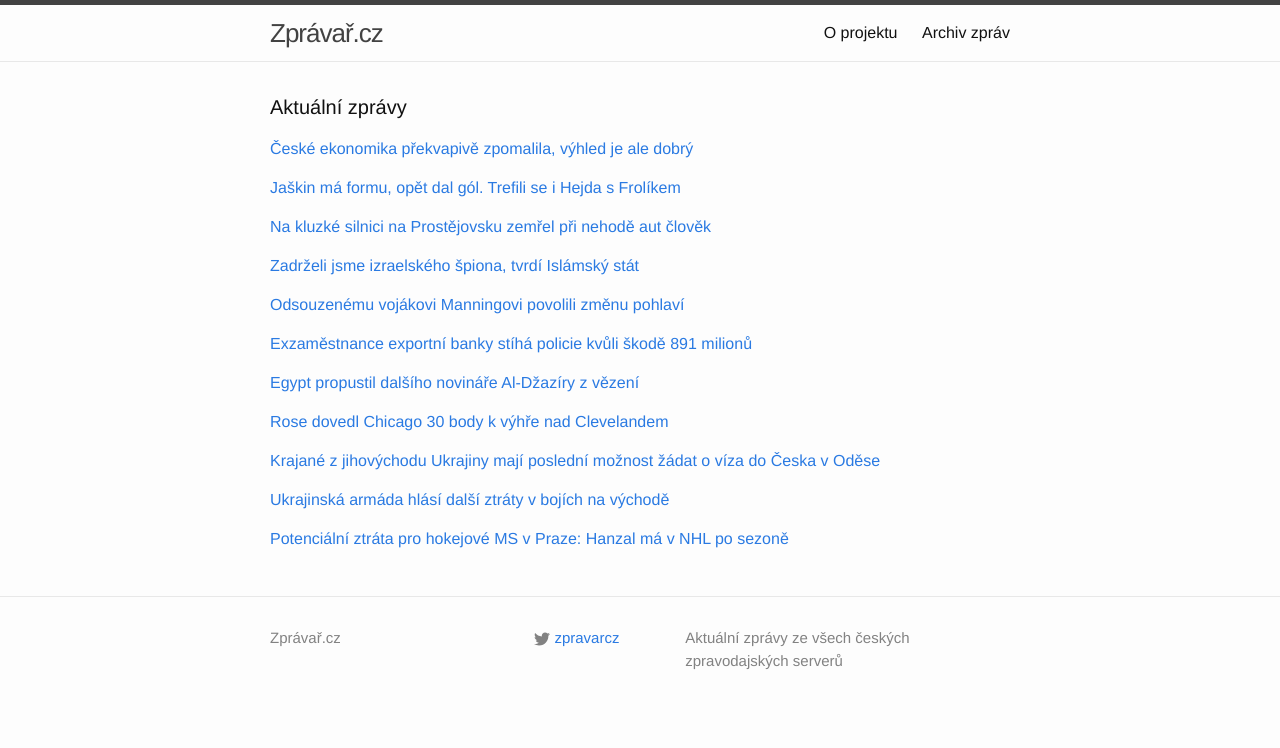
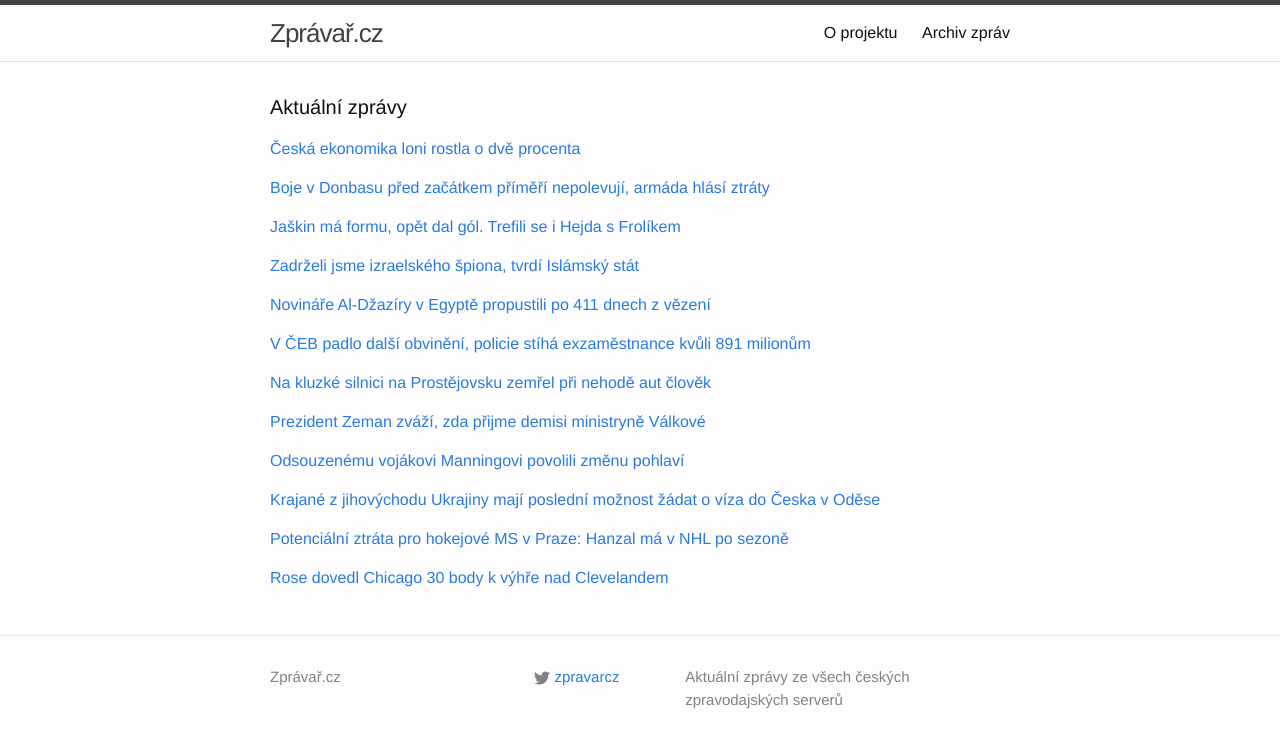
Before and after one commit to adliska/zpravar, a Jekyll site: the page built from index.html, in a window 1280 px wide. Shown: the top 748 px of the page. Built offline with Jekyll 4.4.1, drawn with Linux system fonts in a browser that asks for light colours; some of the changed lines change nothing that is shown.

Commit message:
zpravar news update

```diff
--- a/index.html
+++ b/index.html
@@ -5,9 +5,13 @@ layout: default
 <div class="home">
     <h1 class="page-heading">Aktuální zprávy</h1>
 
-<p><a href="javascript:;" onclick="toggle_visibility('zpravy0')">České ekonomika překvapivě zpomalila, výhled je ale dobrý</a></p>
+<p><a href="javascript:;" onclick="toggle_visibility('zpravy0')">Česká ekonomika loni rostla o dvě procenta</a></p>
 <div id="zpravy0" style="display:none">
 <ul>
+<li><a href=http://www.denik.cz/ekonomika/ceska-ekonomika-loni-rostla-o-dve-procenta-20150213.html>Česká ekonomika loni rostla o dvě procenta - www.denik.cz</a></li>
+<li><a href=http://www.novinky.cz/ekonomika/361575-cesko-se-dostalo-z-recese-ekonomika-loni-rostla-o-dve-procenta.html>Česko se dostalo z recese, ekonomika loni rostla o dvě procenta - www.novinky.cz</a></li>
+<li><a href=http://zpravy.e15.cz/zahranicni/ekonomika/slovensky-hdp-poskocil-o-0-6-procenta-prekonal-ocekavani-1162626>Slovenský HDP poskočil o 0,6 procenta, překonal očekávání - zpravy.e15.cz</a></li>
+<li><a href=http://www.financninoviny.cz/zpravodajstvi/zpravy/slovenska-ekonomika-ve-4-ctvrtleti-udrzela-tempo-rustu/1180886>Slovenská ekonomika ve 4. čtvrtletí udržela tempo růstu - www.financninoviny.cz</a></li>
 <li><a href=http://zpravy.aktualne.cz/ekonomika/ceske-ekonomika-prekvapive-zpomalila-vyhled-je-ale-dobry/r~aaa52fa0b35a11e490f70025900fea04/>České ekonomika překvapivě zpomalila, výhled je ale dobrý - zpravy.aktualne.cz</a></li>
 <li><a href=http://ekonomika.idnes.cz/ceska-ekonomika-loni-rostla-o-2-procenta-fcl-/ekonomika.aspx?c=A150213_091412_ekonomika_fih>Česká ekonomika loni rostla o dvě procenta. Čekalo se víc - ekonomika.idnes.cz</a></li>
 <li><a href=http://www.rozhlas.cz/_zprava/ceska-ekonomika-loni-rostla-o-2-procentave-ctvrtem-ctvrtleti-o-13--1455140>Česká ekonomika loni rostla o 2 procenta,ve čtvrtém čtvrtletí o 1,3  - www.rozhlas.cz</a></li>
@@ -17,8 +21,19 @@ layout: default
 <li><a href=http://byznys.ihned.cz/c1-63531590-nemecka-ekonomika-roste-ve-ctvrtem-ctvrtleti-se-zvedla-o-0-6-procent>Německá ekonomika roste, ve čtvrtém čtvrtletí se zvedla o 0,6 procent - byznys.ihned.cz</a></li>
 <li><a href=http://www.financninoviny.cz/zpravodajstvi/zpravy/csu-dnes-zverejni-udaje-o-hdp-za-rok-2014-ceka-se-rust-o-2-3-/1180817>ČSÚ dnes zveřejní údaje o HDP za rok 2014, čeká se růst o 2,3 % - www.financninoviny.cz</a></li>
 </ul>
-</div><p><a href="javascript:;" onclick="toggle_visibility('zpravy1')">Jaškin má formu, opět dal gól. Trefili se i Hejda s Frolíkem</a></p>
+</div><p><a href="javascript:;" onclick="toggle_visibility('zpravy1')">Boje v Donbasu před začátkem příměří nepolevují, armáda hlásí ztráty</a></p>
 <div id="zpravy1" style="display:none">
+<ul>
+<li><a href=http://zpravy.e15.cz/zahranicni/udalosti/boje-v-donbasu-pred-zacatkem-primeri-nepolevuji-armada-hlasi-ztraty-1162630>Boje v Donbasu před začátkem příměří nepolevují, armáda hlásí ztráty - zpravy.e15.cz</a></li>
+<li><a href=http://www.ceskatelevize.cz/ct24/svet/301550-strelba-u-debalceve-ani-v-noci-neutichla-hlaseny-dalsi-obeti/>Střelba u Debalceve ani v noci neutichla, hlášeny další obětí - www.ceskatelevize.cz</a></li>
+<li><a href=http://echo24.cz/a/ikMwC>Ostřelování a mrtví. Ukrajinská armáda hlásí další ztráty - echo24.cz</a></li>
+<li><a href=http://www.tyden.cz/rubriky/zahranici/rusko-a-okoli/ukrajina-vyhlizi-primeri-hlaseni-dalsi-mrtvi-vojaci-a-civiliste_333314.html>Ukrajina vyhlíží příměří. Hlášeni další mrtví vojáci a civilisté - www.tyden.cz</a></li>
+<li><a href=http://www.ceskenoviny.cz/zpravy/zpravy/ukrajinska-armada-hlasi-dalsi-ztraty-v-bojich-na-vychode/1180879>Ukrajinská armáda hlásí další ztráty v bojích na východě - www.ceskenoviny.cz</a></li>
+<li><a href=http://www.tyden.cz/rubriky/zahranici/rusko-a-okoli/ukrajina-vyhlizi-primeri-armada-hlasi-nove-obeti-na-zivotech_333314.html>Ukrajina vyhlíží příměří. Armáda hlásí nové oběti na životech - www.tyden.cz</a></li>
+<li><a href=http://www.lidovky.cz/ukrajina-ceka-na-primeri-vojaci-v-donbasu-dal-umiraji-pc1-/zpravy-svet.aspx?c=A150213_090920_ln_zahranici_rof>Ukrajina čeká na příměří. Vojáci v Donbasu dál umírají   - www.lidovky.cz</a></li>
+</ul>
+</div><p><a href="javascript:;" onclick="toggle_visibility('zpravy2')">Jaškin má formu, opět dal gól. Trefili se i Hejda s Frolíkem</a></p>
+<div id="zpravy2" style="display:none">
 <ul>
 <li><a href=http://www.tyden.cz/rubriky/sport/hokej/nhl/jaskin-ma-formu-opet-dal-gol-trefili-se-i-hejda-s-frolikem_333320.html>Jaškin má formu, opět dal gól. Trefili se i Hejda s Frolíkem - www.tyden.cz</a></li>
 <li><a href=http://www.rozhlas.cz/_zprava/jaskin-skoroval-v-nhl-podruhe-v-rade-trefili-se-i-hejda-s-frolikem--1455095>Jaškin skóroval v NHL podruhé v řadě, trefili se i Hejda s Frolíkem - www.rozhlas.cz</a></li>
@@ -26,15 +41,6 @@ layout: default
 <li><a href=http://hokej.idnes.cz/jaskin-potvrdil-golovou-formu-dzz-/nhl.aspx?c=A150213_070535_nhl_Mkr>Jaškin potvrdil gólovou formu, mezi střelci byli i Frolík a Hejda - hokej.idnes.cz</a></li>
 <li><a href=http://www.sportovninoviny.cz/zpravy/jaskin-znovu-skoroval-trefili-se-i-hejda-a-frolik/1180834>Jaškin znovu skóroval, trefili se i Hejda a Frolík - www.sportovninoviny.cz</a></li>
 <li><a href=http://sport.aktualne.cz/jaskinovi-to-pali-dalsim-golem-pomohl-zdolat-tampu/r~ccc4ad48b34311e4b98c002590604f2e/>Jaškinovi to pálí! Dalším gólem pomohl zdolat Tampu - sport.aktualne.cz</a></li>
-</ul>
-</div><p><a href="javascript:;" onclick="toggle_visibility('zpravy2')">Na kluzké silnici na Prostějovsku zemřel při nehodě aut člověk</a></p>
-<div id="zpravy2" style="display:none">
-<ul>
-<li><a href=http://www.ceskatelevize.cz/ct24/regiony/301541-na-kluzke-silnici-na-prostejovsku-zemrel-pri-nehode-aut-clovek/>Na kluzké silnici na Prostějovsku zemřel při nehodě aut člověk - www.ceskatelevize.cz</a></li>
-<li><a href=http://olomouc.idnes.cz/u-nemcic-nad-hanou-bouralo-na-kluzke-silnici-nekolik-aut-jeden-clovek-zemrel-1bt-/olomouc-zpravy.aspx?c=A150213_082541_olomouc-zpravy_jpl>U Němčic nad Hanou bouralo na ledu několik aut, jeden člověk zemřel - olomouc.idnes.cz</a></li>
-<li><a href=http://zpravy.aktualne.cz/regiony/olomoucky/na-prostejovsku-havarovalo-nekolik-aut-jeden-clovek-zemrel/r~3b6e187eb35311e4bdad0025900fea04/>Na Prostějovsku havarovalo několik aut, jeden člověk zemřel - zpravy.aktualne.cz</a></li>
-<li><a href=http://www.ceskenoviny.cz/zpravy/zpravy/na-prostejovsku-havarovalo-nekolik-aut-jeden-clovek-zemrel/1180857>Na Prostějovsku havarovalo několik aut, jeden člověk zemřel - www.ceskenoviny.cz</a></li>
-<li><a href=http://www.novinky.cz/krimi/361569-na-prostejovsku-se-srazilo-pet-aut-jeden-mrtvy.html>Na Prostějovsku se srazilo pět aut, jeden mrtvý - www.novinky.cz</a></li>
 </ul>
 </div><p><a href="javascript:;" onclick="toggle_visibility('zpravy3')">Zadrželi jsme izraelského špiona, tvrdí Islámský stát</a></p>
 <div id="zpravy3" style="display:none">
@@ -45,49 +51,56 @@ layout: default
 <li><a href=http://www.novinky.cz/zahranicni/blizky-a-stredni-vychod/361566-islamsky-stat-tvrdi-ze-ma-izraelskeho-spiona.html>Islámský stát tvrdí, že má izraelského špióna - www.novinky.cz</a></li>
 <li><a href=http://www.ceskenoviny.cz/zpravy/zpravy/bojovnici-islamskeho-statu-udajne-zadrzeli-izraelskeho-spiona/1180810>Bojovníci Islámského státu údajně zadrželi izraelského špióna - www.ceskenoviny.cz</a></li>
 </ul>
-</div><p><a href="javascript:;" onclick="toggle_visibility('zpravy4')">Odsouzenému vojákovi Manningovi povolili změnu pohlaví</a></p>
+</div><p><a href="javascript:;" onclick="toggle_visibility('zpravy4')">Novináře Al-Džazíry v Egyptě propustili po 411 dnech z vězení</a></p>
 <div id="zpravy4" style="display:none">
+<ul>
+<li><a href=http://www.novinky.cz/zahranicni/svet/361577-novinare-al-dzaziry-v-egypte-propustili-po-411-dnech-z-vezeni.html>Novináře Al-Džazíry v Egyptě propustili po 411 dnech z vězení - www.novinky.cz</a></li>
+<li><a href=http://www.ceskatelevize.cz/ct24/svet/301548-novinar-fahmy-je-po-400-dnech-venku-z-egyptskeho-vezeni/>Novinář Fahmy je po 400 dnech venku z egyptského vězení - www.ceskatelevize.cz</a></li>
+<li><a href=http://echo24.cz/a/issGy>Egypt propustil dalšího novináře Al-Džazíry z vězení - echo24.cz</a></li>
+<li><a href=http://zpravy.aktualne.cz/zahranici/egypt-propustil-novinare-ktereho-veznil-vice-nez-400-dni/r~ef03df54b34911e4ab15002590604f2e/>Egypt propustil novináře, kterého věznil více než 400 dní - zpravy.aktualne.cz</a></li>
+<li><a href=http://www.ceskenoviny.cz/zpravy/zpravy/egypt-po-vice-nez-roce-propustil-vezneneho-novinare-al-dzaziry/1180835>Egypt po více než roce propustil vězněného novináře Al-Džazíry - www.ceskenoviny.cz</a></li>
+</ul>
+</div><p><a href="javascript:;" onclick="toggle_visibility('zpravy5')">V ČEB padlo další obvinění, policie stíhá exzaměstnance kvůli 891 milionům</a></p>
+<div id="zpravy5" style="display:none">
+<ul>
+<li><a href=http://zpravy.e15.cz/domaci/udalosti/v-ceb-padlo-dalsi-obvineni-policie-stiha-exzamestnance-kvuli-891-milionum-1162592>V ČEB padlo další obvinění, policie stíhá exzaměstnance kvůli 891 milionům - zpravy.e15.cz</a></li>
+<li><a href=http://ekonomika.idnes.cz/kvuli-uverum-ceske-exportni-banky-padlo-dalsi-obvineni-pie-/ekoakcie.aspx?c=A150213_073846_ekoakcie_jpl>Exzaměstnance exportní banky stíhá policie kvůli škodě 891 milionů - ekonomika.idnes.cz</a></li>
+<li><a href=http://www.lidovky.cz/dalsi-obvineni-pro-ceskou-exportni-banku-zamestnanec-zpusobil-stamilionove-skody-gk7-/zpravy-domov.aspx?c=A150213_074116_ln_domov_rof>Další obvinění pro exportní banku. Stamilionové škody od jediného muže  - www.lidovky.cz</a></li>
+<li><a href=http://zpravy.e15.cz/domaci/udalosti/kvuli-uverum-ceb-padlo-dalsi-obvineni-1162592>Kvůli úvěrům ČEB padlo další obvinění - zpravy.e15.cz</a></li>
+<li><a href=http://www.ceskenoviny.cz/zpravy/zpravy/mfd-kvuli-uverum-ceb-padlo-dalsi-obvineni/1180824>MfD: Kvůli úvěrům ČEB padlo další obvinění - www.ceskenoviny.cz</a></li>
+</ul>
+</div><p><a href="javascript:;" onclick="toggle_visibility('zpravy6')">Na kluzké silnici na Prostějovsku zemřel při nehodě aut člověk</a></p>
+<div id="zpravy6" style="display:none">
+<ul>
+<li><a href=http://www.ceskatelevize.cz/ct24/regiony/301541-na-kluzke-silnici-na-prostejovsku-zemrel-pri-nehode-aut-clovek/>Na kluzké silnici na Prostějovsku zemřel při nehodě aut člověk - www.ceskatelevize.cz</a></li>
+<li><a href=http://olomouc.idnes.cz/u-nemcic-nad-hanou-bouralo-na-kluzke-silnici-nekolik-aut-jeden-clovek-zemrel-1bt-/olomouc-zpravy.aspx?c=A150213_082541_olomouc-zpravy_jpl>U Němčic nad Hanou bouralo na ledu několik aut, jeden člověk zemřel - olomouc.idnes.cz</a></li>
+<li><a href=http://zpravy.aktualne.cz/regiony/olomoucky/na-prostejovsku-havarovalo-nekolik-aut-jeden-clovek-zemrel/r~3b6e187eb35311e4bdad0025900fea04/>Na Prostějovsku havarovalo několik aut, jeden člověk zemřel - zpravy.aktualne.cz</a></li>
+<li><a href=http://www.ceskenoviny.cz/zpravy/zpravy/na-prostejovsku-havarovalo-nekolik-aut-jeden-clovek-zemrel/1180857>Na Prostějovsku havarovalo několik aut, jeden člověk zemřel - www.ceskenoviny.cz</a></li>
+<li><a href=http://www.novinky.cz/krimi/361569-na-prostejovsku-se-srazilo-pet-aut-jeden-mrtvy.html>Na Prostějovsku se srazilo pět aut, jeden mrtvý - www.novinky.cz</a></li>
+</ul>
+</div><p><a href="javascript:;" onclick="toggle_visibility('zpravy7')">Prezident Zeman zváží, zda přijme demisi ministryně Válkové</a></p>
+<div id="zpravy7" style="display:none">
+<ul>
+<li><a href=http://zpravy.aktualne.cz/domaci/prezident-zeman-zvazi-zda-prijme-demisi-ministryne-valkove/r~fd0e60dcb35e11e4bdad0025900fea04/>Prezident Zeman zváží, zda přijme demisi ministryně Válkové - zpravy.aktualne.cz</a></li>
+<li><a href=http://zpravy.idnes.cz/demise-valkove-me-prekvapila-zvazim-zda-ji-prijmu-rekl-zeman-pro-/domaci.aspx?c=A150213_095506_domaci_wlk>Demise Válkové mě překvapila, zvážím, zda ji přijmu, řekl Zeman - zpravy.idnes.cz</a></li>
+<li><a href=http://domaci.ihned.cz/c1-63531770-zeman-demisi-valkove-zvazim-nemusim-ji-prijmout>Zeman: Demisi Válkové zvážím. Nemusím ji přijmout - domaci.ihned.cz</a></li>
+<li><a href=http://www.tyden.cz/rubriky/domaci/vzkaz-babisovi-zeman-vaha-zda-prijme-demisi-valkove_333323.html>Vzkaz Babišovi. Zeman váhá, zda přijme demisi Válkové - www.tyden.cz</a></li>
+<li><a href=http://www.ceskenoviny.cz/zpravy/zpravy/zeman-zvazi-rezignaci-ministryne-spravedlnosti-valkove/1180895>Zeman zváží rezignaci ministryně spravedlnosti Válkové - www.ceskenoviny.cz</a></li>
+</ul>
+</div><p><a href="javascript:;" onclick="toggle_visibility('zpravy8')">Odsouzenému vojákovi Manningovi povolili změnu pohlaví</a></p>
+<div id="zpravy8" style="display:none">
 <ul>
 <li><a href=http://zpravy.aktualne.cz/zahranici/odsouzenemu-vojakovi-manningovi-povolili-zmenu-pohlavi/r~4c40aa5cb35011e4ab15002590604f2e/>Odsouzenému vojákovi Manningovi povolili změnu pohlaví - zpravy.aktualne.cz</a></li>
 <li><a href=http://zpravy.idnes.cz/manning-hormonalni-zmena-pohlavi-manningova-chelsea-f9y-/zahranicni.aspx?c=A150213_065305_zahranicni_wlk>Manningovi, který vyzradil depeše, povolili hormonální změnu pohlaví - zpravy.idnes.cz</a></li>
 <li><a href=http://www.novinky.cz/zahranicni/amerika/361564-odsouzenemu-vojakovi-manningovi-povolili-zmenu-pohlavi.html>Odsouzenému vojákovi Manningovi povolili změnu pohlaví - www.novinky.cz</a></li>
 <li><a href=http://www.ceskenoviny.cz/zpravy/zpravy/americke-urady-povolily-manningove-hormonalni-zmenu-pohlavi/1180815>Americké úřady povolily Manningové hormonální změnu pohlaví - www.ceskenoviny.cz</a></li>
 </ul>
-</div><p><a href="javascript:;" onclick="toggle_visibility('zpravy5')">Exzaměstnance exportní banky stíhá policie kvůli škodě 891 milionů</a></p>
-<div id="zpravy5" style="display:none">
-<ul>
-<li><a href=http://ekonomika.idnes.cz/kvuli-uverum-ceske-exportni-banky-padlo-dalsi-obvineni-pie-/ekoakcie.aspx?c=A150213_073846_ekoakcie_jpl>Exzaměstnance exportní banky stíhá policie kvůli škodě 891 milionů - ekonomika.idnes.cz</a></li>
-<li><a href=http://www.lidovky.cz/dalsi-obvineni-pro-ceskou-exportni-banku-zamestnanec-zpusobil-stamilionove-skody-gk7-/zpravy-domov.aspx?c=A150213_074116_ln_domov_rof>Další obvinění pro exportní banku. Stamilionové škody od jediného muže  - www.lidovky.cz</a></li>
-<li><a href=http://zpravy.e15.cz/domaci/udalosti/kvuli-uverum-ceb-padlo-dalsi-obvineni-1162592>Kvůli úvěrům ČEB padlo další obvinění - zpravy.e15.cz</a></li>
-<li><a href=http://www.ceskenoviny.cz/zpravy/zpravy/mfd-kvuli-uverum-ceb-padlo-dalsi-obvineni/1180824>MfD: Kvůli úvěrům ČEB padlo další obvinění - www.ceskenoviny.cz</a></li>
-</ul>
-</div><p><a href="javascript:;" onclick="toggle_visibility('zpravy6')">Egypt propustil dalšího novináře Al-Džazíry z vězení</a></p>
-<div id="zpravy6" style="display:none">
-<ul>
-<li><a href=http://echo24.cz/a/issGy>Egypt propustil dalšího novináře Al-Džazíry z vězení - echo24.cz</a></li>
-<li><a href=http://zpravy.aktualne.cz/zahranici/egypt-propustil-novinare-ktereho-veznil-vice-nez-400-dni/r~ef03df54b34911e4ab15002590604f2e/>Egypt propustil novináře, kterého věznil více než 400 dní - zpravy.aktualne.cz</a></li>
-<li><a href=http://www.ceskenoviny.cz/zpravy/zpravy/egypt-po-vice-nez-roce-propustil-vezneneho-novinare-al-dzaziry/1180835>Egypt po více než roce propustil vězněného novináře Al-Džazíry - www.ceskenoviny.cz</a></li>
-</ul>
-</div><p><a href="javascript:;" onclick="toggle_visibility('zpravy7')">Rose dovedl Chicago 30 body k výhře nad Clevelandem</a></p>
-<div id="zpravy7" style="display:none">
-<ul>
-<li><a href=http://www.denik.cz/ostatni_sport/rose-dovedl-chicago-30-body-k-vyhre-nad-clevelandem-20150213.html>Rose dovedl Chicago 30 body k výhře nad Clevelandem - www.denik.cz</a></li>
-<li><a href=http://sport.idnes.cz/basketbalova-nba-chicago-vs-cleveland-dw3-/basket.aspx?c=A150213_085021_sport-basket_ald>Rose dal 30 bodů, Snell otrávil Jamese a Chicago porazilo Cleveland - sport.idnes.cz</a></li>
-<li><a href=http://sport.aktualne.cz/rose-dotahl-chicago-k-vyhre-nad-clevelandem/r~a4710f82b35511e486b9002590604f2e/>Rose dotáhl Chicago k výhře nad Clevelandem - sport.aktualne.cz</a></li>
-</ul>
-</div><p><a href="javascript:;" onclick="toggle_visibility('zpravy8')">Krajané z jihovýchodu Ukrajiny mají poslední možnost žádat o víza do Česka v Oděse</a></p>
-<div id="zpravy8" style="display:none">
+</div><p><a href="javascript:;" onclick="toggle_visibility('zpravy9')">Krajané z jihovýchodu Ukrajiny mají poslední možnost žádat o víza do Česka v Oděse</a></p>
+<div id="zpravy9" style="display:none">
 <ul>
 <li><a href=http://www.rozhlas.cz/_zprava/krajane-z-jihovychodu-ukrajiny-maji-posledni-moznost-zadat-o-viza-do-ceska-v-odese--1455074>Krajané z jihovýchodu Ukrajiny mají poslední možnost žádat o víza do Česka v Oděse - www.rozhlas.cz</a></li>
 <li><a href=http://www.rozhlas.cz/_zprava/krajane-jihovychodu-ukrajiny-maji-posledni-moznost-zadat-o-viza-do-ceska-v-odese--1455074>Krajané jihovýchodu Ukrajiny mají poslední možnost žádat o víza do Česka v Oděse - www.rozhlas.cz</a></li>
 <li><a href=http://www.rozhlas.cz/_zprava/krajanum-z-jizni-a-vychodni-ukrajiny-pomahaji-ceske-urady-v-repatriaci--1455074>Krajanům z jižní a východní Ukrajiny pomáhají české úřady v repatriaci - www.rozhlas.cz</a></li>
-</ul>
-</div><p><a href="javascript:;" onclick="toggle_visibility('zpravy9')">Ukrajinská armáda hlásí další ztráty v bojích na východě</a></p>
-<div id="zpravy9" style="display:none">
-<ul>
-<li><a href=http://www.ceskenoviny.cz/zpravy/zpravy/ukrajinska-armada-hlasi-dalsi-ztraty-v-bojich-na-vychode/1180879>Ukrajinská armáda hlásí další ztráty v bojích na východě - www.ceskenoviny.cz</a></li>
-<li><a href=http://www.tyden.cz/rubriky/zahranici/rusko-a-okoli/ukrajina-vyhlizi-primeri-armada-hlasi-nove-obeti-na-zivotech_333314.html>Ukrajina vyhlíží příměří. Armáda hlásí nové oběti na životech - www.tyden.cz</a></li>
-<li><a href=http://www.lidovky.cz/ukrajina-ceka-na-primeri-vojaci-v-donbasu-dal-umiraji-pc1-/zpravy-svet.aspx?c=A150213_090920_ln_zahranici_rof>Ukrajina čeká na příměří. Vojáci v Donbasu dál umírají   - www.lidovky.cz</a></li>
 </ul>
 </div><p><a href="javascript:;" onclick="toggle_visibility('zpravy10')">Potenciální ztráta pro hokejové MS v Praze: Hanzal má v NHL po sezoně</a></p>
 <div id="zpravy10" style="display:none">
@@ -96,4 +109,11 @@ layout: default
 <li><a href=http://sport.aktualne.cz/konec-sezony-hanzal-jde-na-operaci-zad/r~7e82eae4b35911e490f70025900fea04/>Konec sezony? Hanzal jde na operaci zad - sport.aktualne.cz</a></li>
 <li><a href=http://www.sportovninoviny.cz/zpravy/hanzal-jde-se-zady-znovu-na-operaci-a-sezona-pro-nej-asi-skoncila/1180861>Hanzal jde se zády znovu na operaci a sezona pro něj asi skončila - www.sportovninoviny.cz</a></li>
 </ul>
+</div><p><a href="javascript:;" onclick="toggle_visibility('zpravy11')">Rose dovedl Chicago 30 body k výhře nad Clevelandem</a></p>
+<div id="zpravy11" style="display:none">
+<ul>
+<li><a href=http://www.denik.cz/ostatni_sport/rose-dovedl-chicago-30-body-k-vyhre-nad-clevelandem-20150213.html>Rose dovedl Chicago 30 body k výhře nad Clevelandem - www.denik.cz</a></li>
+<li><a href=http://sport.idnes.cz/basketbalova-nba-chicago-vs-cleveland-dw3-/basket.aspx?c=A150213_085021_sport-basket_ald>Rose dal 30 bodů, Snell otrávil Jamese a Chicago porazilo Cleveland - sport.idnes.cz</a></li>
+<li><a href=http://sport.aktualne.cz/rose-dotahl-chicago-k-vyhre-nad-clevelandem/r~a4710f82b35511e486b9002590604f2e/>Rose dotáhl Chicago k výhře nad Clevelandem - sport.aktualne.cz</a></li>
+</ul>
 </div></div>
```
